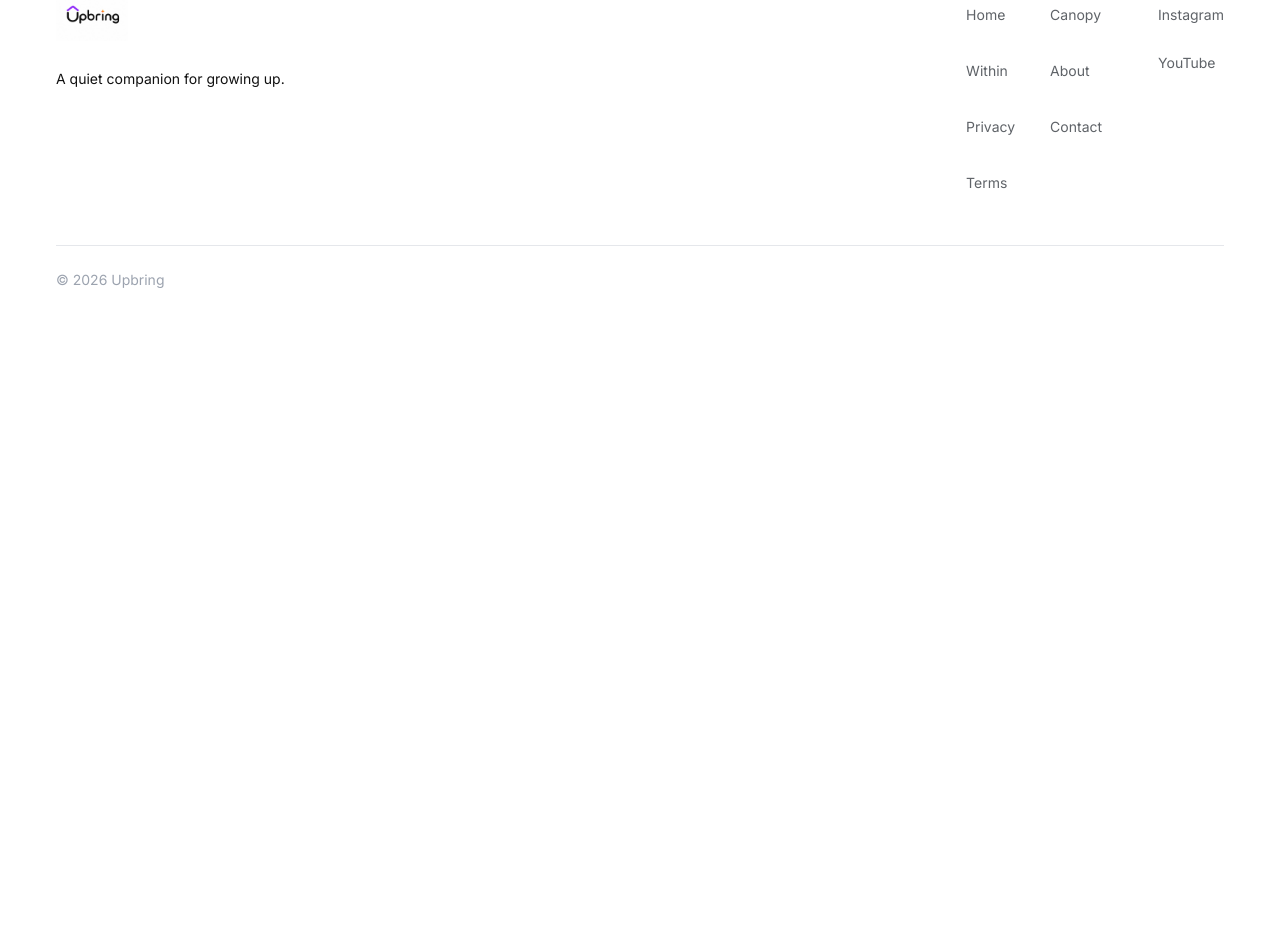
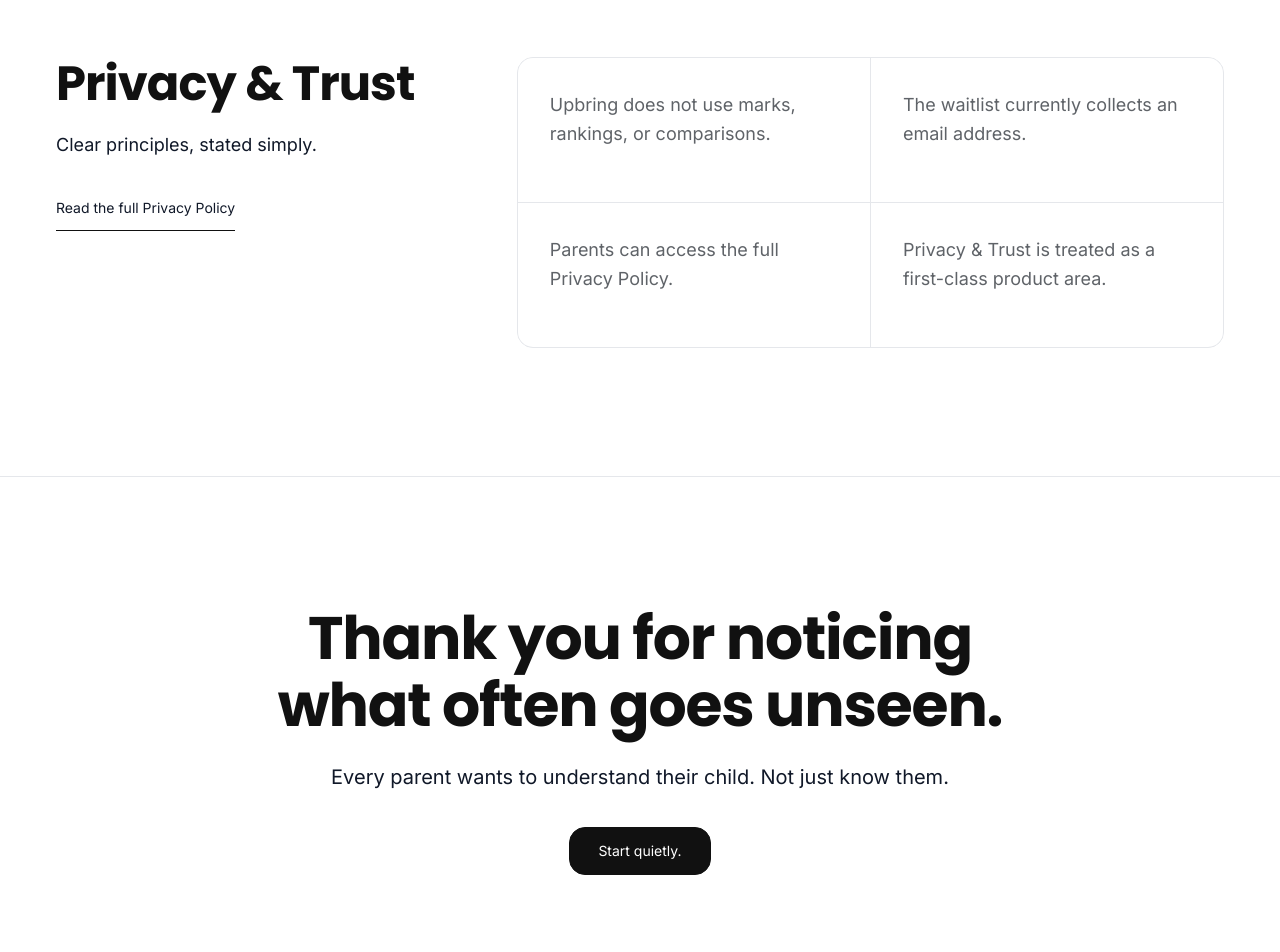
Before and after one commit to upbringapp/upbring-website, a Next.js app: page / in a window 1280 px wide. Shown: the part 5420-6372 px from the top of the page. Before the commit the page ends 5774 px from the top, so only its background shows below. Built offline with nearby package versions, Linux system fonts and the light colour scheme; no server answers.

Commit message:
Build privacy and closing experience

```diff
--- a/app/page.tsx
+++ b/app/page.tsx
@@ -4,6 +4,8 @@
 import { HomeSection } from "@/components/sections/home-section";
 import { CanopySection } from "@/components/sections/canopy-section";
 import { WithinSection } from "@/components/sections/within-section";
+import { PrivacyTrustSection } from "@/components/sections/privacy-trust-section";
+import { ClosingConversionSection } from "@/components/sections/closing-conversion-section";
 
 export default function Home() {
   const faqSchema = {
@@ -88,6 +90,8 @@
       <HomeSection />
       <CanopySection />
       <WithinSection />
+      <PrivacyTrustSection />
+      <ClosingConversionSection />
     </main>
     </>
   );
--- /dev/null
+++ b/components/sections/closing-conversion-section.tsx
@@ -0,0 +1,57 @@
+"use client";
+
+import type { MouseEvent } from "react";
+
+export function ClosingConversionSection() {
+  function focusWaitlist(event: MouseEvent<HTMLAnchorElement>) {
+    if (
+      event.button !== 0 ||
+      event.metaKey ||
+      event.ctrlKey ||
+      event.shiftKey ||
+      event.altKey
+    ) {
+      return;
+    }
+
+    const emailInput = document.querySelector<HTMLInputElement>(
+      '#waitlist-form input[type="email"]',
+    );
+    const waitlistSection = document.querySelector<HTMLElement>("#waitlist");
+
+    if (!emailInput || !waitlistSection) {
+      return;
+    }
+
+    event.preventDefault();
+    window.history.pushState(null, "", "#waitlist");
+    waitlistSection.scrollIntoView();
+    emailInput.focus({ preventScroll: true });
+  }
+
+  return (
+    <section
+      aria-labelledby="closing-heading"
+      className="page-container section-spacing"
+    >
+      <div className="mx-auto max-w-3xl text-center">
+        <h2
+          id="closing-heading"
+          className="text-4xl leading-tight md:text-5xl lg:text-6xl"
+        >
+          Thank you for noticing what often goes unseen.
+        </h2>
+        <p className="mx-auto mt-6 max-w-2xl text-lg text-[var(--text-secondary)] md:text-xl">
+          Every parent wants to understand their child. Not just know them.
+        </p>
+        <a
+          href="#waitlist"
+          onClick={focusWaitlist}
+          className="mt-9 inline-flex min-h-12 items-center justify-center rounded-2xl border border-[#111111] bg-[#111111] px-7 text-sm font-medium !text-white transition-colors duration-[var(--transition-duration)] ease-[var(--transition-easing)] hover:border-[#2f2f2f] hover:bg-[#2f2f2f]"
+        >
+          Start quietly.
+        </a>
+      </div>
+    </section>
+  );
+}
--- /dev/null
+++ b/components/sections/privacy-trust-section.tsx
@@ -0,0 +1,50 @@
+import Link from "next/link";
+
+const privacyPrinciples = [
+  "Upbring does not use marks, rankings, or comparisons.",
+  "The waitlist currently collects an email address.",
+  "Parents can access the full Privacy Policy.",
+  "Privacy & Trust is treated as a first-class product area.",
+] as const;
+
+export function PrivacyTrustSection() {
+  return (
+    <section
+      aria-labelledby="privacy-trust-heading"
+      className="border-y border-[var(--border)] bg-white"
+    >
+      <div className="page-container section-spacing">
+        <div className="grid gap-10 lg:grid-cols-[minmax(0,0.7fr)_minmax(0,1.3fr)] lg:gap-20">
+          <div className="max-w-md">
+            <h2
+              id="privacy-trust-heading"
+              className="text-4xl md:text-5xl"
+            >
+              Privacy &amp; Trust
+            </h2>
+            <p className="mt-5 text-lg text-[var(--text-secondary)]">
+              Clear principles, stated simply.
+            </p>
+            <Link
+              href="/privacy"
+              className="mt-7 inline-flex min-h-11 items-center border-b border-[var(--text-primary)] text-sm font-medium"
+            >
+              Read the full Privacy Policy
+            </Link>
+          </div>
+
+          <ul className="grid gap-px overflow-hidden rounded-2xl border border-[var(--border)] bg-[var(--border)] sm:grid-cols-2">
+            {privacyPrinciples.map((principle) => (
+              <li
+                key={principle}
+                className="min-h-36 bg-white p-6 text-base leading-relaxed text-[var(--text-secondary)] md:p-8 md:text-lg"
+              >
+                {principle}
+              </li>
+            ))}
+          </ul>
+        </div>
+      </div>
+    </section>
+  );
+}
```
